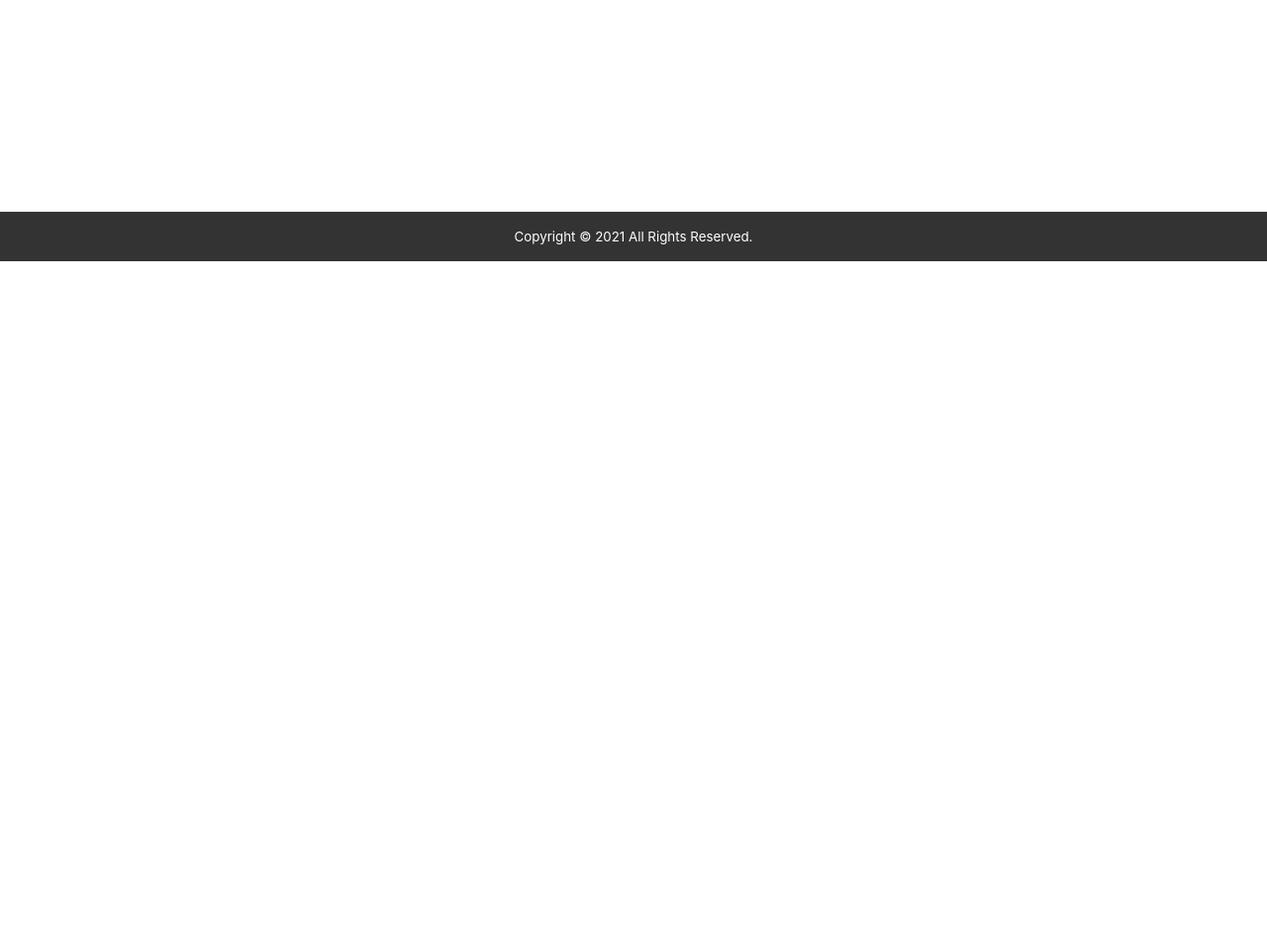
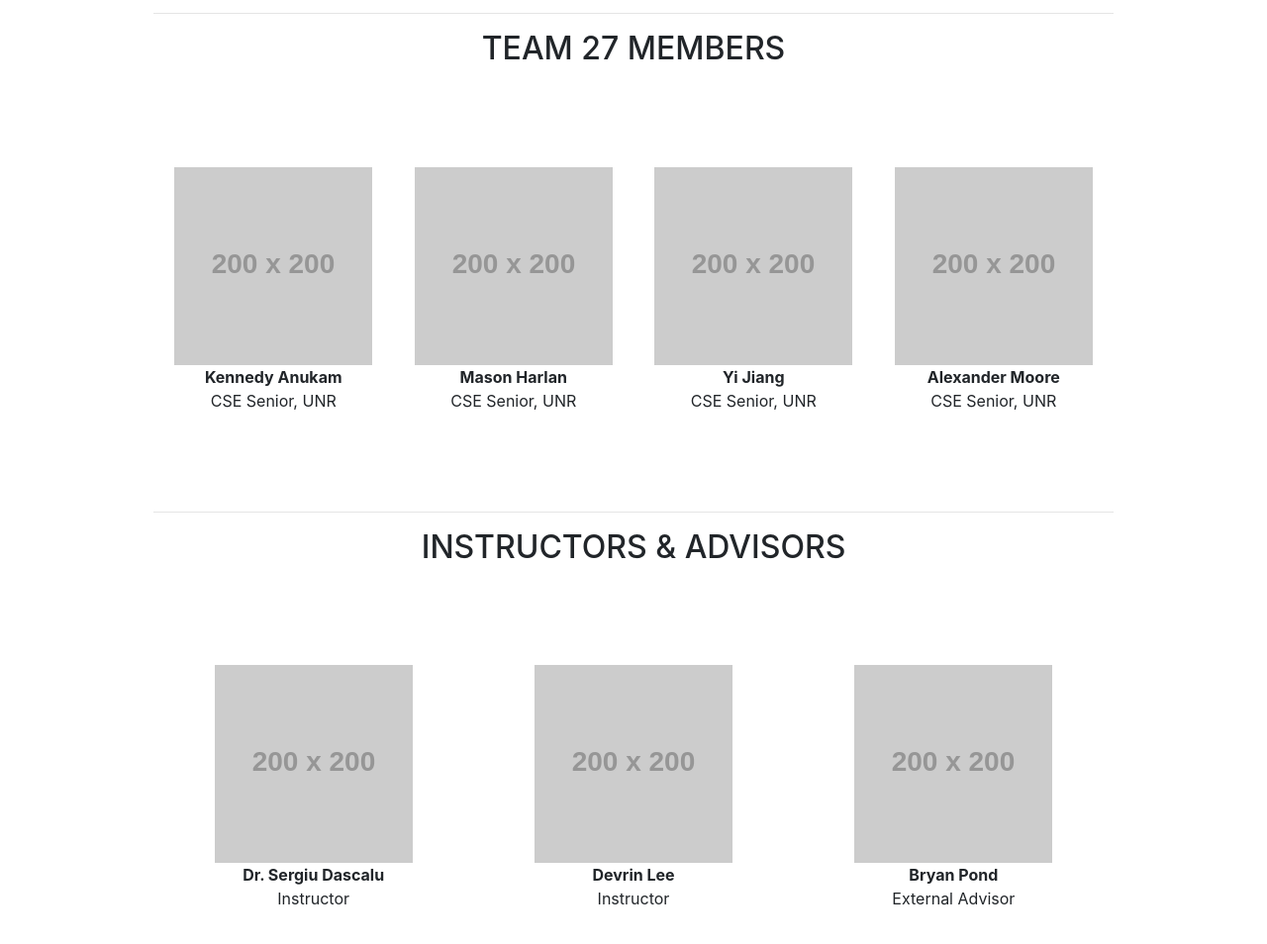
Before and after one commit to YiJio/ePCR, a plain HTML site: page index.html in a window 1280 px wide. Shown: the part 858-1812 px from the top of the page at 99% size. Before the commit the page ends 1122 px from the top, so only its background shows below. Drawn offline with nearby package versions, Linux system fonts and the light colour scheme; placeholder pictures from the web are drawn by us.

Commit message:
Update index.html

```diff
--- a/index.html
+++ b/index.html
@@ -39,11 +39,65 @@
 			<p class="text-justify">
 				The electronic patient care reporting (ePCR) is a web and mobile application for the Rescate emergency response team of San Carlos Mexico. The purpose of the applications is to allow the rescue team to create, store, query, and perform analysis with patient records. The system provides a graphical user interface for the input of patient records. Patient records cannot be deleted but only notes can be added. The records are stored in a database with various information related to the patients. The system allows for the querying of patient records with the data that is stored in the database. With the data, summary report generation and statistical analysis can be performed. The summary reports can be created with two date ranges that summarize the patient data in that time frame. The statistical analysis portion of the system allows for the performace of trend call analysis to determine the busiest times. The system utilizes authentication and role-based access. All users must be added by an admin user before they can register and log in. The admin user(s) have more permission than the standard user(s). The admin user(s) can delete users, add users, create summary reports, and elevate the permissions of a user.
 			</p>
+			<hr>
+			<h2>Team 27 Members</h2>
+			<table class="team" cellpadding="0" cellspacing="0">
+				<tr>
+					<td>
+						<img src="https://via.placeholder.com/200x200"/>
+						<b>Kennedy Anukam</b>
+						<i>CSE Senior, UNR</i>
+					</td>
+					<td>
+						<img src="https://via.placeholder.com/200x200"/>
+						<b>Mason Harlan</b>
+						<i>CSE Senior, UNR</i>
+					</td>
+					<td>
+						<img src="https://via.placeholder.com/200x200"/>
+						<b>Yi Jiang</b>
+						<i>CSE Senior, UNR</i>
+					</td>
+					<td>
+						<img src="https://via.placeholder.com/200x200"/>
+						<b>Alexander Moore</b>
+						<i>CSE Senior, UNR</i>
+					</td>
+				</tr>
+			</table>
+			<hr>
+			<h2>Instructors & Advisors</h2>
+			<table class="team" cellpadding="0" cellspacing="0">
+				<tr>
+					<td>
+						<img src="https://via.placeholder.com/200x200"/>
+						<b>Dr. Sergiu Dascalu</b>
+						<i>Instructor</i>
+					</td>
+					<td>
+						<img src="https://via.placeholder.com/200x200"/>
+						<b>Devrin Lee</b>
+						<i>Instructor</i>
+					</td>
+					<td>
+						<img src="https://via.placeholder.com/200x200"/>
+						<b>Bryan Pond</b>
+						<i>External Advisor</i>
+					</td>
+				</tr>
+			</table>
 		</div>
 	</div>
 	<div class="footer">
 		<p>Copyright © 2021 All Rights Reserved.</p>
 	</div>
+	<script>
+		function show() {
+			var output = document.getElementById("link");
+			if(output.style.display == "none") { output.style.display = "block"; }
+			else { output.style.display = "none"; }
+		}
+	</script>
 	<script src="https://code.jquery.com/jquery-3.3.1.slim.min.js" integrity="sha384-q8i/X+965DzO0rT7abK41JStQIAqVgRVzpbzo5smXKp4YfRvH+8abtTE1Pi6jizo" crossorigin="anonymous"></script>
 	<script src="https://cdnjs.cloudflare.com/ajax/libs/popper.js/1.14.7/umd/popper.min.js" integrity="sha384-UO2eT0CpHqdSJQ6hJty5KVphtPhzWj9WO1clHTMGa3JDZwrnQq4sF86dIHNDz0W1" crossorigin="anonymous"></script>
 	<script src="https://stackpath.bootstrapcdn.com/bootstrap/4.3.1/js/bootstrap.min.js" integrity="sha384-JjSmVgyd0p3pXB1rRibZUAYoIIy6OrQ6VrjIEaFf/nJGzIxFDsf4x0xIM+B07jRM" crossorigin="anonymous"></script>
```
Lines whose indentation alone changed are shown as unchanged.
